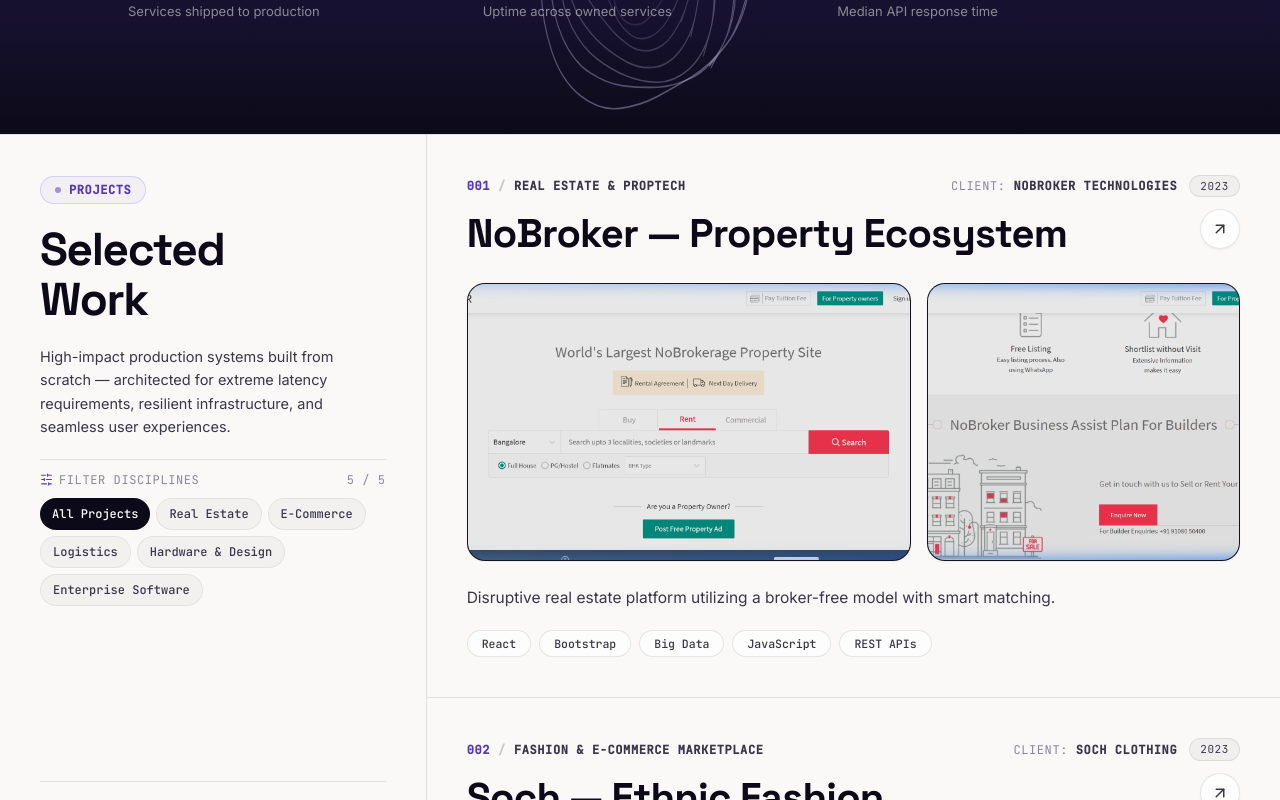
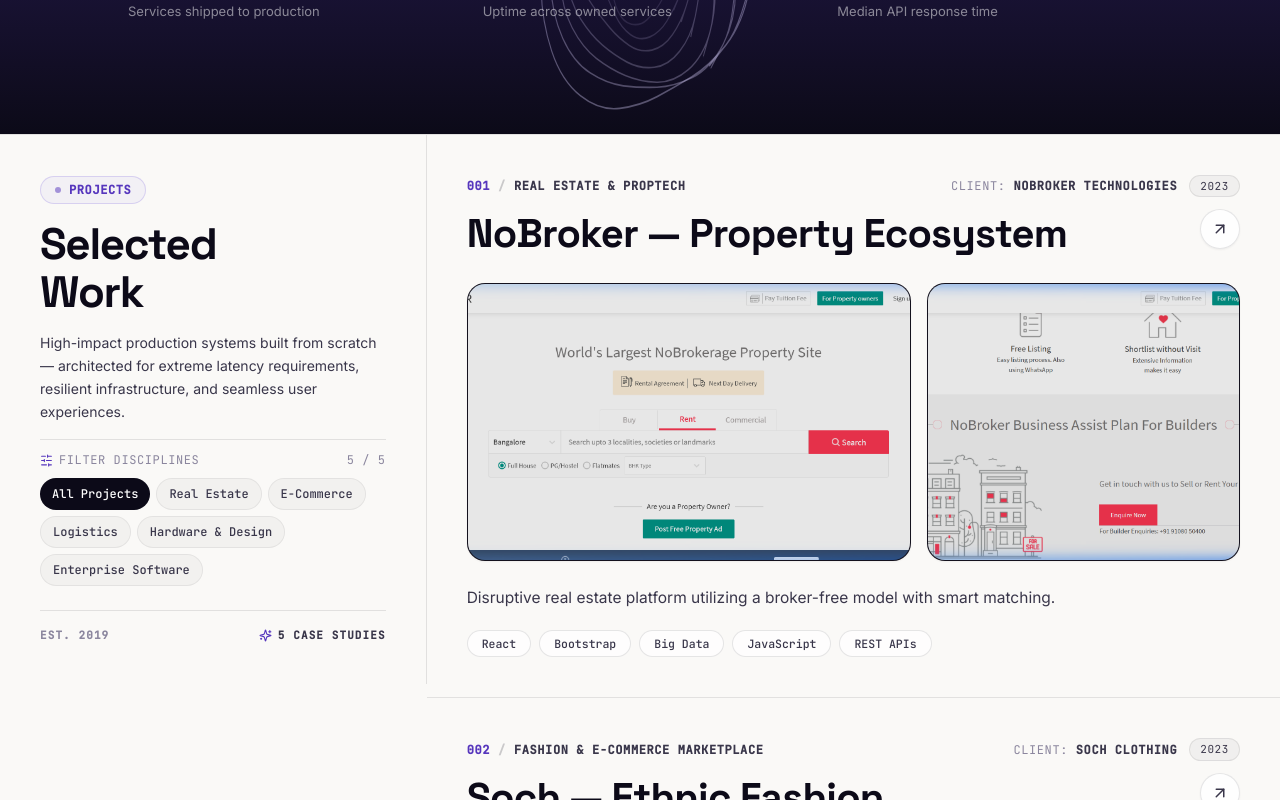
Before and after one commit to i-am-faizan/Portfolio, a Next.js app: page / in a window 1280 px wide. Shown: the part 2680-3480 px from the top of the page. Built offline with nearby package versions, Linux system fonts and the light colour scheme.

Commit message:
fix(projects): adjust left sidebar layout height to eliminate bottom caption overflow

```diff
--- a/components/sections/Projects.tsx
+++ b/components/sections/Projects.tsx
@@ -42,8 +42,8 @@
       <div className="mx-auto max-w-[1500px] grid grid-cols-1 lg:grid-cols-12 min-h-screen">
 
         {/* Left Sticky Sidebar Column */}
-        <div className="lg:col-span-4 xl:col-span-4 border-b lg:border-b-0 lg:border-r border-ink/10 p-6 sm:p-8 lg:p-10 flex flex-col justify-between bg-surface/50 backdrop-blur-xs lg:sticky lg:top-20 lg:h-[calc(100vh-5rem)] lg:self-start">
-          <div className="space-y-5">
+        <div className="lg:col-span-4 xl:col-span-4 border-b lg:border-b-0 lg:border-r border-ink/10 p-6 sm:p-8 lg:p-10 flex flex-col gap-6 bg-surface/50 backdrop-blur-xs lg:sticky lg:top-24 lg:self-start">
+          <div className="space-y-4">
             {/* Blueprint Eyebrow Badge */}
             <div className="inline-flex items-center gap-2 rounded-full border border-violet-500/20 bg-violet-500/5 px-3.5 py-1 font-mono text-[12px] font-semibold text-violet-600 uppercase tracking-wider">
               <span className="h-1.5 w-1.5 rounded-full bg-violet-600 animate-pulse" />
@@ -51,12 +51,12 @@
             </div>
 
             {/* Large Bold Heading */}
-            <h2 className="font-display text-[32px] sm:text-[40px] lg:text-[46px] font-bold leading-[1.1] tracking-[-0.03em] text-ink">
+            <h2 className="font-display text-[32px] sm:text-[38px] lg:text-[44px] font-bold leading-[1.1] tracking-[-0.03em] text-ink">
               Selected <br className="hidden sm:inline" /> Work
             </h2>
 
             {/* Supporting Subtext */}
-            <p className="text-[14px] sm:text-[14.5px] leading-relaxed text-ink-soft max-w-md">
+            <p className="text-[14px] leading-relaxed text-ink-soft max-w-md">
               High-impact production systems built from scratch — architected for extreme latency requirements, resilient infrastructure, and seamless user experiences.
             </p>
 
@@ -92,7 +92,7 @@
           </div>
 
           {/* Pinned Bottom Caption */}
-          <div className="mt-6 pt-4 border-t border-ink/10 flex items-center justify-between font-mono text-[11px] font-semibold uppercase tracking-widest text-ink-faint">
+          <div className="pt-4 border-t border-ink/10 flex items-center justify-between font-mono text-[11px] font-semibold uppercase tracking-widest text-ink-faint">
             <span>EST. 2019</span>
             <span className="flex items-center gap-1.5 text-ink-soft">
               <Sparkles size={13} className="text-violet-600" />
```
